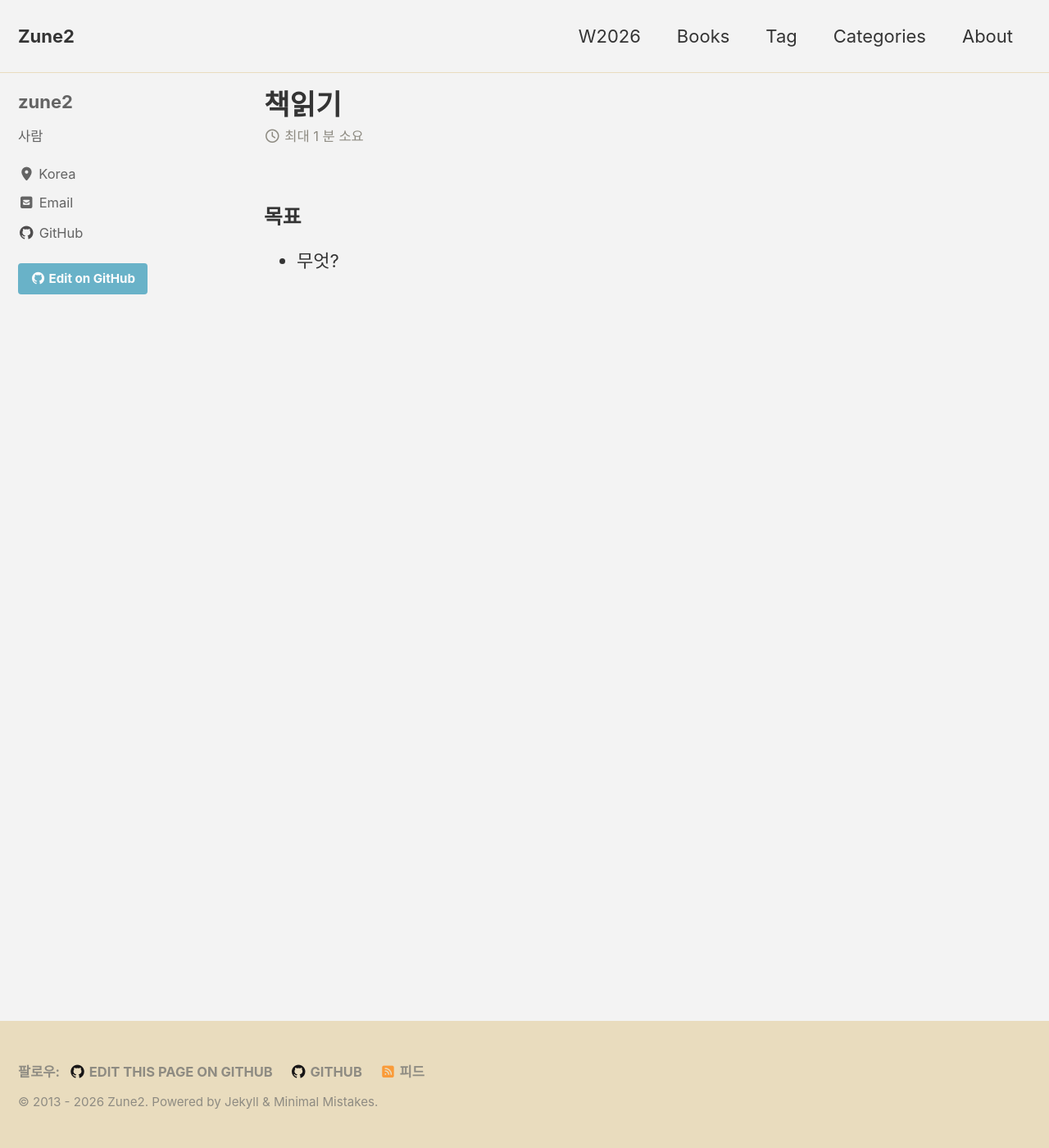
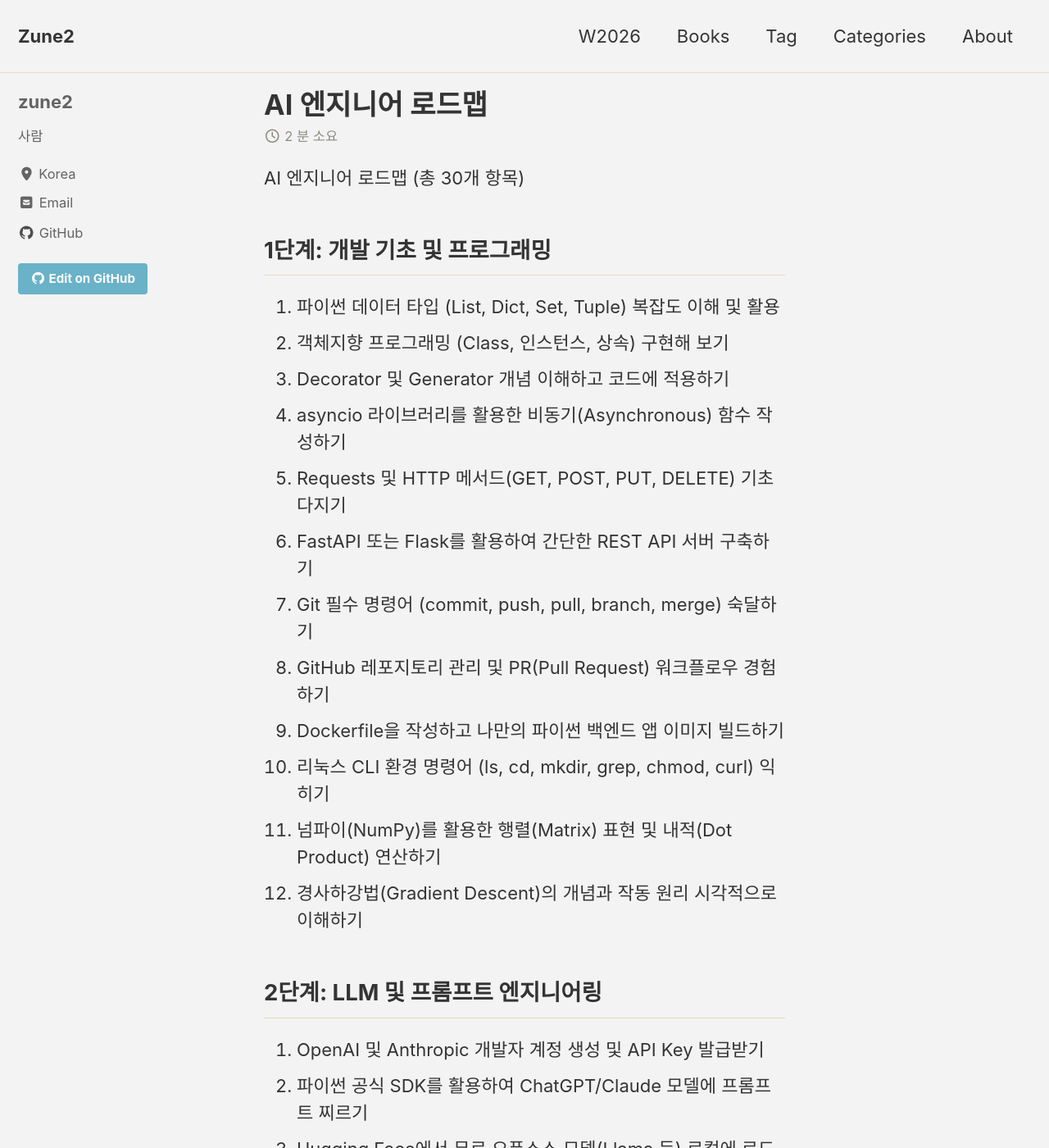
Before and after one commit to zune2/zune2.github.io, a Jekyll site: the page built from books.md, in a window 1280 px wide and 1400 px high. Shown: the whole window at 82% size. Built offline with Jekyll 4.4.1, drawn with Linux system fonts in a browser that asks for light colours; cached includes are drawn as plain includes; some of the changed text lies outside the part shown.

Commit message:
Update books.md

```diff
--- a/books.md
+++ b/books.md
@@ -1,5 +1,5 @@
 ---
-title: 책읽기
+title: AI 엔지니어 로드맵
 layout: single
 permalink: /books/
 author_profile: true
@@ -7,5 +7,58 @@ comments: false
 read_time: true
 ---
 
-### 목표
-- 무엇?
+AI 엔지니어 로드맵 (총 30개 항목)
+
+## 1단계: 개발 기초 및 프로그래밍
+
+1. 파이썬 데이터 타입 (List, Dict, Set, Tuple) 복잡도 이해 및 활용
+2. 객체지향 프로그래밍 (Class, 인스턴스, 상속) 구현해 보기
+3. Decorator 및 Generator 개념 이해하고 코드에 적용하기
+4. asyncio 라이브러리를 활용한 비동기(Asynchronous) 함수 작성하기
+5. Requests 및 HTTP 메서드(GET, POST, PUT, DELETE) 기초 다지기
+6. FastAPI 또는 Flask를 활용하여 간단한 REST API 서버 구축하기
+7. Git 필수 명령어 (commit, push, pull, branch, merge) 숙달하기
+8. GitHub 레포지토리 관리 및 PR(Pull Request) 워크플로우 경험하기
+9. Dockerfile을 작성하고 나만의 파이썬 백엔드 앱 이미지 빌드하기
+10. 리눅스 CLI 환경 명령어 (ls, cd, mkdir, grep, chmod, curl) 익히기
+11. 넘파이(NumPy)를 활용한 행렬(Matrix) 표현 및 내적(Dot Product) 연산하기
+12. 경사하강법(Gradient Descent)의 개념과 작동 원리 시각적으로 이해하기
+
+## 2단계: LLM 및 프롬프트 엔지니어링
+
+1. OpenAI 및 Anthropic 개발자 계정 생성 및 API Key 발급받기
+2. 파이썬 공식 SDK를 활용하여 ChatGPT/Claude 모델에 프롬프트 찌르기
+3. Hugging Face에서 무료 오픈소스 모델(Llama 등) 로컬에 로드해 보기
+4. OpenAI Playground를 활용하여 System prompt, User prompt 분리 제어하기
+5. Few-shot Prompting 패턴을 설계하여 원하는 출력 예시 주입하기
+6. Chain-of-Thought (CoT)를 적용해 복잡한 추론 문제 해결하기
+7. Pydantic 라이브러리를 결합해 AI 응답을 완전한 JSON 구조로 강제하기
+8. 문맥 제한(Context Window) 개념과 토큰(Token) 계산법 익히기
+
+## 3단계: 검색 증강 생성, RAG
+
+1. PDF, TXT, Notion 등 외부 문서를 텍스트 데이터로 파싱(Parsing)하기
+2. 문서 길이에 맞춰 적절하게 쪼개는 청킹(Chunking - Character, Semantic 등) 기법 적용하기
+3. OpenAI의 Embedding API를 사용하여 텍스트를 고차원 벡터로 변환하기
+4. ChromaDB(로컬) 또는 Pinecone(클라우드) 인스턴스 생성하기
+5. 변환한 벡터 데이터를 Vector DB에 인덱싱(저장)하기
+6. 사용자의 질문과 가장 유사도가 높은 문서 Top-K개 찾아내기 (Cosine Similarity)
+7. LangChain 또는 LlamaIndex를 활용하여 '문서 파싱-임베딩-조회-LLM 답변' 전 과정 자동화하기
+
+## 4단계: AI 에이전트 및 오케스트레이션
+
+1. OpenAI Function Calling (Tool Use) 스펙 문서 이해하기
+2. LLM이 스스로 날씨 API나 계산기 함수를 골라 실행하게 만들기
+3. ReAct (Reasoning and Acting) 프레임워크 패턴의 로그 분석하기
+4. LangGraph 또는 CrewAI 프레임워크 공식 문서 튜토리얼 마스터하기
+5. 에이전트가 상태(State)를 기억하며 루프를 도는 메모리 기능 구현하기
+6. 역할을 분담한 멀티 에이전트(예: 기획 에이전트 + 코딩 에이전트) 협업 시스템 개발하기
+
+## 5단계: 모니터링 및 배포, LLMOps
+
+1. LangSmith 또는 Langfuse 계정을 생성하고 내 파이썬 프로젝트에 SDK 연동하기
+2. LLM 호출의 단계별 지연 시간(Latency)과 비용(Token Cost) 대시보드로 추적하기
+3. 유저의 악성 프롬프트(Prompt Injection)를 방지하는 Guardrail 필터링 구축하기
+4. 완성된 AI 에이전트 파이프라인을 FastAPI 엔드포인트로 래핑하기
+5. 서비스 전체를 docker-compose를 이용해 멀티 컨테이너 환경으로 묶기
+6. AWS (EC2/ECS) 또는 Supabase/Vercel 등 클라우드 플랫폼에 완전한 백엔드 배포하기
```
